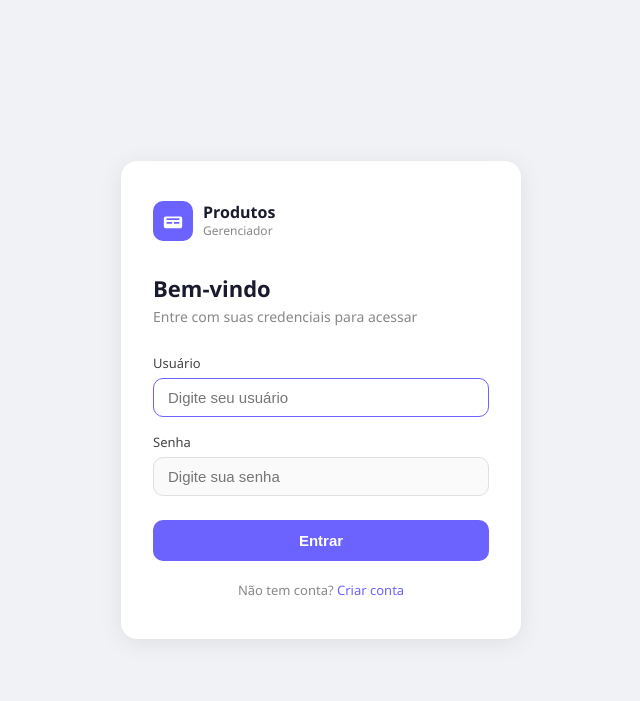
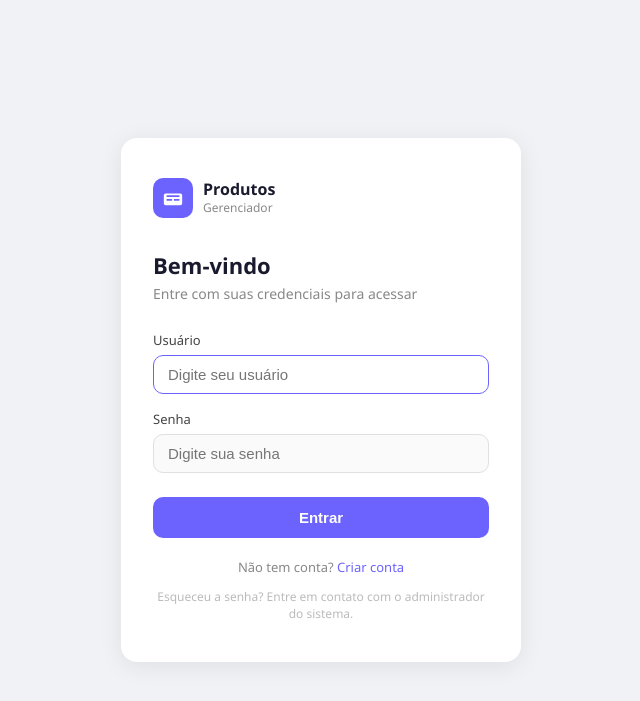
Before and after one commit to gustafe7/Gerenciador-de-Estoque, a Django app: template produtos/templates/produtos/login.html in a window 1280 px wide. Shown: the top 701 px of the page, without its empty margins (319-959 px from the left). Run offline with Django 4.2, Linux system fonts and the light colour scheme; the template is opened without the code that fills it, so the values that code supplies are empty.

Commit message:
add login e README

```diff
--- a/produtos/templates/produtos/login.html
+++ b/produtos/templates/produtos/login.html
@@ -161,6 +161,9 @@
         <div style="text-align:center; margin-top:1.25rem; font-size:13px; color:#888;">
             Não tem conta? <a href="/registro/" style="color:#6c63ff; text-decoration:none; font-weight:500;">Criar conta</a>
         </div>
+        <div style="text-align:center; margin-top:0.75rem; font-size:12px; color:#bbb;">
+            Esqueceu a senha? Entre em contato com o administrador do sistema.
+        </div>
     </div>
 </body>
 </html>
```
Also changed, not shown: README.md.
